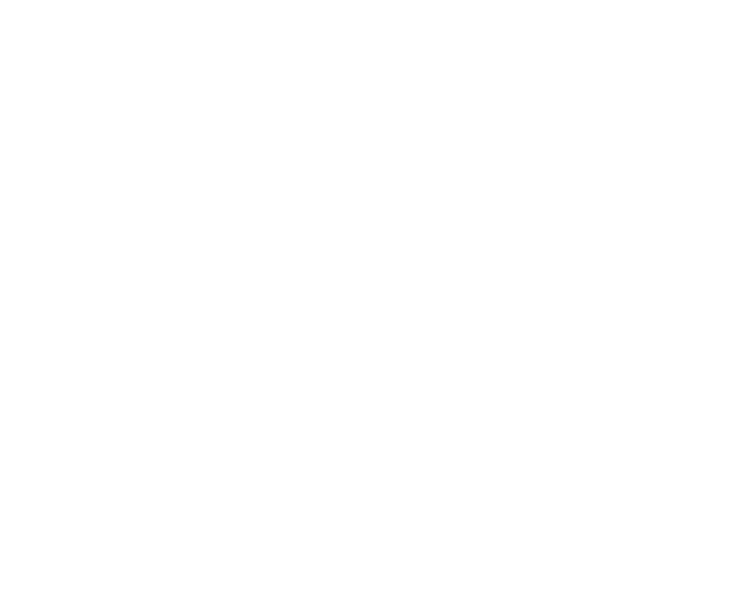
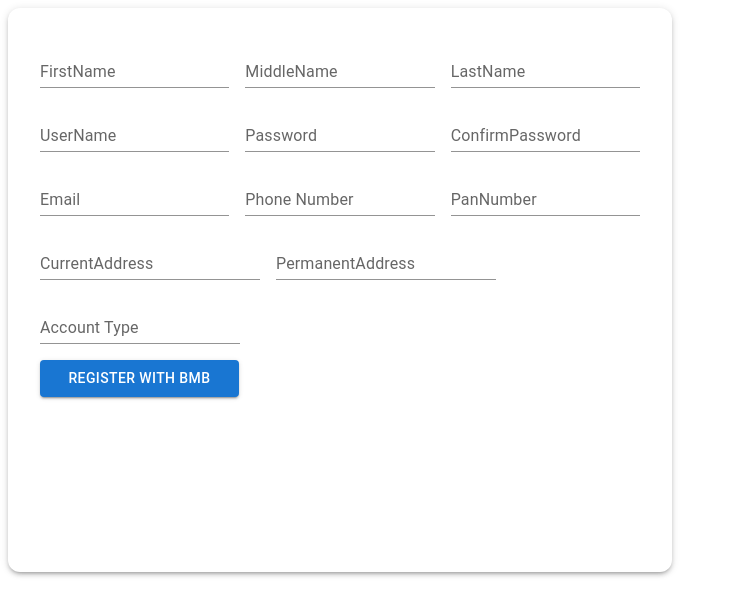
Before and after one commit to AJ-Ax-droid/BankingWebApp, a React (Vite) app: page /Registration in a window 1280 px wide. Before the commit this address had no page. Shown: the top 616 px of the page, without its empty margins (0-731 px from the left). Built offline with nearby package versions, Linux system fonts and the light colour scheme.

Commit message:
Updated RegistrationFunctionality

```diff
--- /dev/null
+++ b/src/Account/Registration.jsx
@@ -0,0 +1,116 @@
+import * as React from 'react';
+import Box from '@mui/material/Box';
+import TextField from '@mui/material/TextField';
+import Stack from '@mui/material/Stack';
+import { Button } from '@mui/material';
+import axios from 'axios';
+import { useNavigate } from 'react-router-dom';
+
+export default function Registration() {
+  const [UserData, setUserData] = React.useState({
+    FirstName: '',
+    MiddleName: '',
+    LastName: '',
+    UserName: '',
+    Password: '',
+    Email: '',
+    PhoneNumber: '',
+    PanNumber: '',
+    CurrentAddress: '',
+    PermanentAddress: '',
+    AccountType: ''
+  });
+
+  const navigate = useNavigate();
+
+  const handleUserDataUpdate = (event) => {
+    const { name, value } = event.target;
+
+    setUserData({ ...UserData, [name]: value });
+  };
+
+  const handleSubmit = (event) => {
+    event.preventDefault();
+    // Here you can handle the registration logic, e.g., sending data to an API
+    if (UserData.Password !== UserData.ConfirmPassword) {
+      alert('Passwords do not match!');
+      return; // Stop submission if passwords don't match
+    }
+
+    const now = new Date().toISOString();
+    const registrationPayload = {
+      user: {
+        firstName: UserData.FirstName,
+        lastName: UserData.LastName,
+        address: UserData.CurrentAddress,
+        emailID: UserData.Email,
+        phoneNumber: UserData.PhoneNumber,
+        isActive: true,
+        createON: now,
+        createdBy: 'NewUserRegistration',
+        modifiedOn: null,
+        modifiedBy: null,
+      },
+      userAccountDetais: {
+        panNo: UserData.PanNumber,
+        account_Type: UserData.AccountType,
+        accountCreatedOn: now,
+      },
+      userLoginDetails: {
+        userName: UserData.Email,
+        password: UserData.Password,
+        userEmail: UserData.Email,
+      },
+    };
+    // Log the payload to console or send it to your API
+    axios.post('https://localhost:7231/api/User', registrationPayload)
+      .then(response => {
+        console.log('Registration successful:', response.data);
+        // alert('Registration successful!');
+        navigate('/LoginPage'); // Redirect to login page after successful registration
+      })
+      .catch(error => {
+        console.error('There was an error registering the user!', error);
+        alert('Registration failed. Please try again.');
+      });
+
+     // For debugging purposes, you can log the payload
+    console.log('Registration Payload:', registrationPayload);
+  };
+
+  return (
+       <Box
+      component="form"
+      sx={{ width: 600, height: 500, display: 'flex', flexDirection: 'column', alignItems: 'center', gap: 3, p: 4, boxShadow: 3, borderRadius: 3, bgcolor: 'background.paper' }}
+      noValidate
+      autoComplete="off"
+      >
+      <Stack direction="column" spacing={2}>
+
+        <Stack direction="row" spacing={2}>
+             <TextField value={UserData.FirstName} onChange={handleUserDataUpdate} name="FirstName" id="standard-basic" label="FirstName" variant="standard" />
+             <TextField value={UserData.MiddleName} onChange={handleUserDataUpdate} name="MiddleName" id="standard-basic" label="MiddleName" variant="standard" />
+            <TextField value={UserData.LastName} onChange={handleUserDataUpdate} name="LastName" id="standard-basic" label="LastName" variant="standard" />
+        </Stack>
+        <Stack direction="row" spacing={2}>
+             <TextField value={UserData.UserName} onChange={handleUserDataUpdate} name="UserName" id="standard-basic" label="UserName" variant="standard" />
+             <TextField value={UserData.Password} onChange={handleUserDataUpdate} name="Password" id="standard-basic" label="Password" variant="standard" />
+            <TextField value={UserData.ConfirmPassword} onChange={handleUserDataUpdate} name="ConfirmPassword" id="standard-basic" label="ConfirmPassword" variant="standard" />
+        </Stack>
+        <Stack direction="row" spacing={2}>
+            <TextField value={UserData.Email} onChange={handleUserDataUpdate} name="Email" id="standard-basic" label="Email" variant="standard" />
+             <TextField value={UserData.PhoneNumber} onChange={handleUserDataUpdate} name="PhoneNumber" id="standard-basic" label="Phone Number" variant="standard" />
+             <TextField value={UserData.PanNumber} onChange={handleUserDataUpdate} name="PanNumber" id="standard-basic" label="PanNumber" variant="standard" />
+        </Stack>
+      <Stack direction="row" spacing={2}>
+      <TextField value={UserData.CurrentAddress} onChange={handleUserDataUpdate} name="CurrentAddress" id="standard-basic" label="CurrentAddress" variant="standard" />
+      <TextField value={UserData.PermanentAddress} onChange={handleUserDataUpdate} name="PermanentAddress" id="standard-basic" label="PermanentAddress" variant="standard" />
+      </Stack>
+        <TextField value={UserData.AccountType} onChange={handleUserDataUpdate} name="AccountType" id="standard-basic" label="Account Type"  style={{ flexGrow: 1, width: '25ch', justifyContent: 'flex-end' ,alignItems: 'center'}} variant="standard" />
+        <Button onClick={handleSubmit} variant="contained" color="primary" style={{ marginTop: '16px', width: '25ch', display: 'flex', justifyContent: 'center', alignItems: 'center', }} >
+          Register with BMB
+        </Button>
+      </Stack>
+    </Box>
+  );
+}
--- a/src/App.jsx
+++ b/src/App.jsx
@@ -3,6 +3,7 @@
 import Home from './Home.jsx';
 import LoginPage from './LoginPage.jsx';
 import { useUser } from './UserContext.jsx';
+import Registration from './Account/Registration.jsx';
 
 export default function App() {
   const { user } = useUser();
@@ -17,6 +18,10 @@
         path="/LoginPage"
         element={user ? <Navigate to="/" replace /> : <LoginPage />}
       />
+      <Route
+        path="/Registration"
+        element={user ? <Navigate to="/" replace /> : <Registration />}
+      />
     </Routes>
   );
 }
--- a/src/Home.jsx
+++ b/src/Home.jsx
@@ -324,10 +324,10 @@
 
   const [pathname, setPathname] = React.useState('/dashboard');
   const [segment, setSegment] = React.useState('ViewBalance');
-  const [mail, setMail] = React.useState('');
+  // const [mail, setMail] = React.useState('');
   const {user, userRole, username, password, userEmail, userId,clearUserData} = useUser();
-  setMail(userEmail);
-  console.log(username, userRole, userEmail, userId);
+  // setMail(userEmail);
+  // console.log(username, userRole, userEmail, userId);
 
   const router = React.useMemo(() => {
     return {
--- a/src/LoginPage.jsx
+++ b/src/LoginPage.jsx
@@ -71,7 +71,7 @@
         localStorage.setItem('user', JSON.stringify(response.data));
         localStorage.setItem('userId', response.data.userID);
         localStorage.setItem('username', response.data.username);
-        localStorage.setItem('userEmail', userData.userEmail);
+        localStorage.setItem('userEmail', response.data.userEmail);
       }
       else{
         alert("Invalid Credentials");
@@ -130,12 +130,7 @@
           <Button
           onClick={handleLogin}
            sx={{ mt: 1 /* margin top */ }}>Log in</Button>
-          <Typography
-            endDecorator={<Link href="/sign-up">Sign up</Link>}
-            sx={{ fontSize: 'sm', alignSelf: 'center' }}
-          >
-            Don&apos;t have an account?
-          </Typography>
+            <Button variant="text" onClick={() => navigate('/Registration')}>New To BMB</Button>
         </Sheet>
       </CssVarsProvider>
     </main>
```
